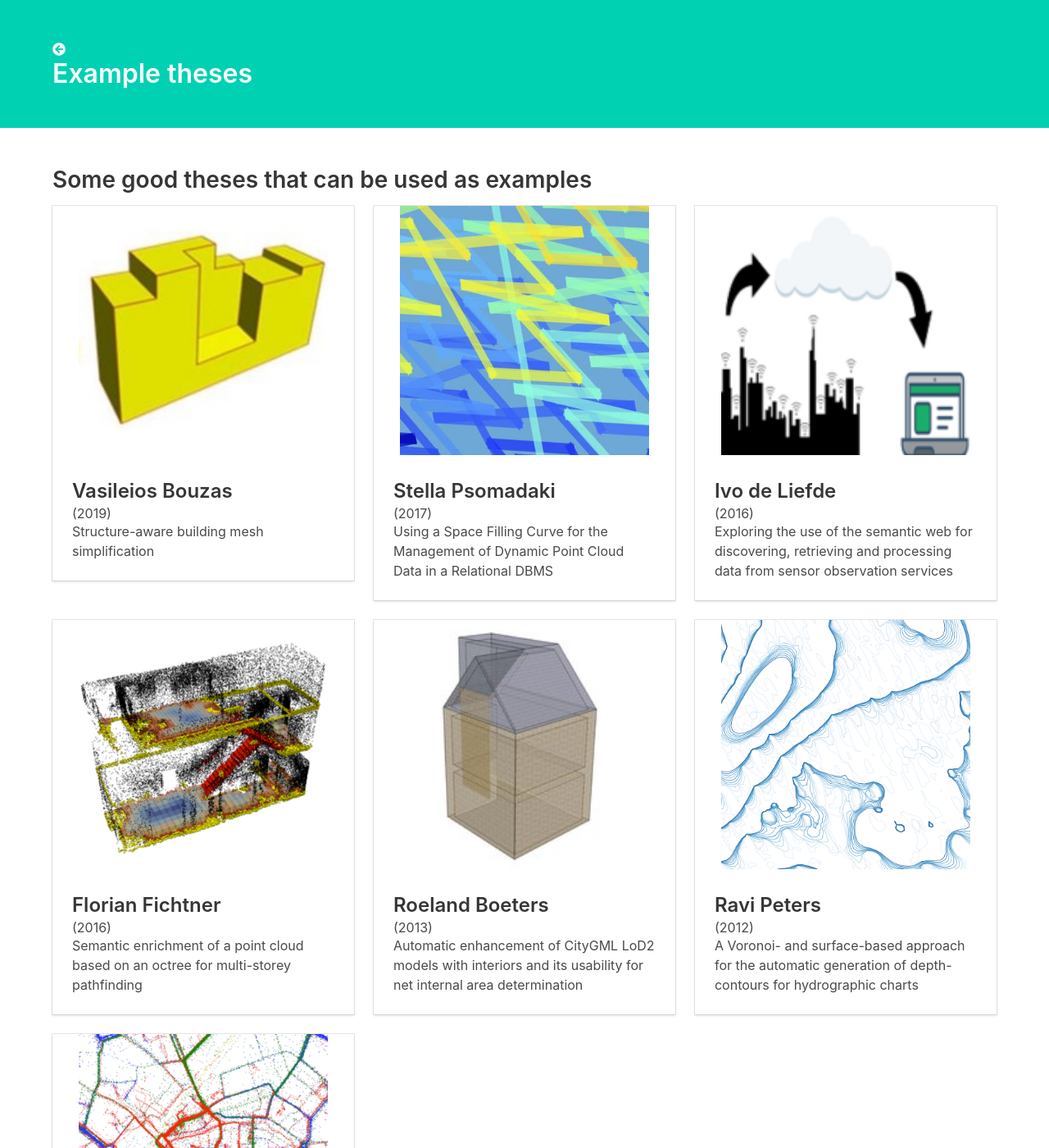
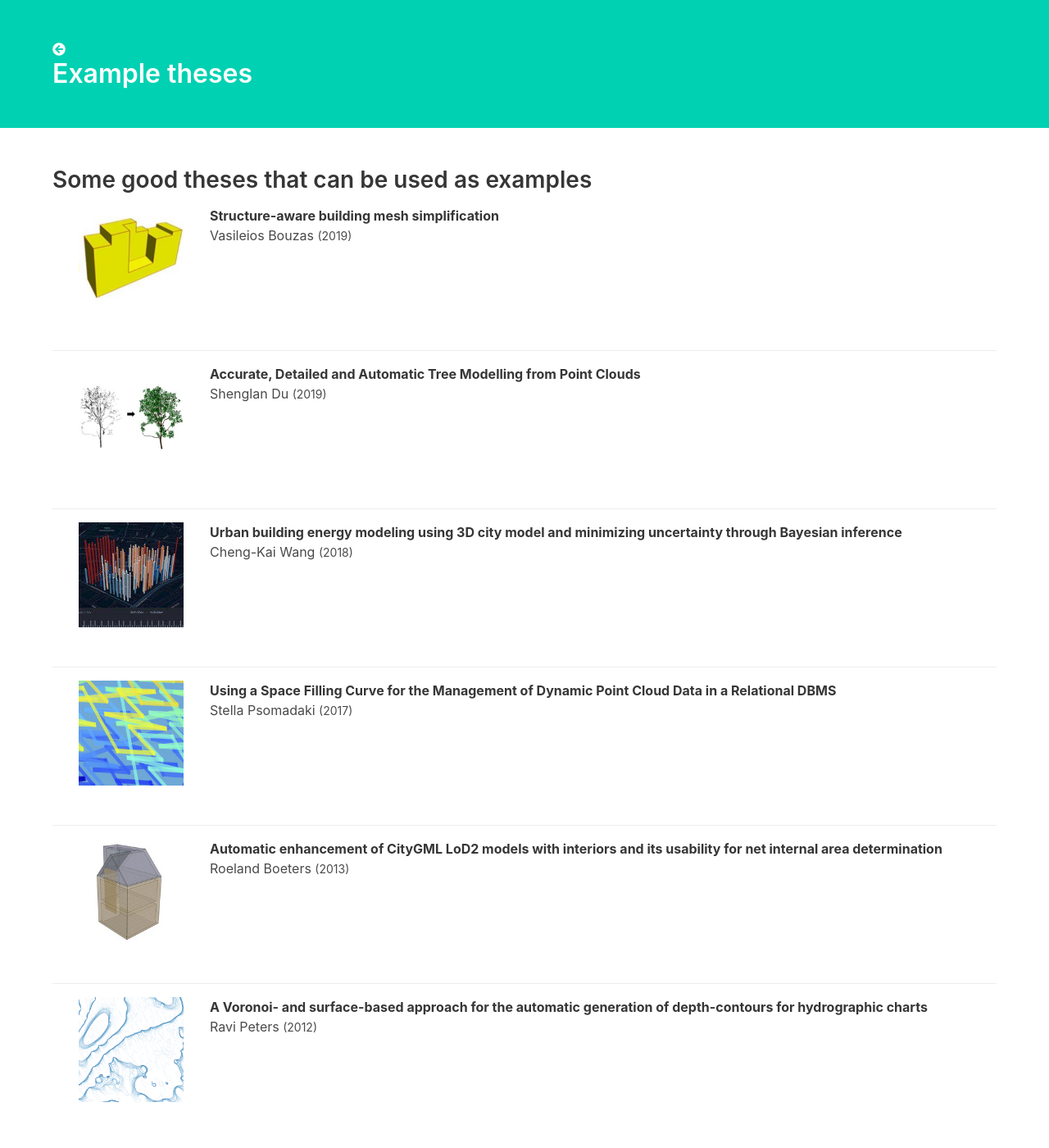
Before and after one commit to tudelft3d/geo2020, a Jekyll site: the page built from exampletheses/index.md, in a window 1280 px wide and 1400 px high. Shown: the whole window at 82% size. Built offline with Jekyll 4.4.1, drawn with Linux system fonts in a browser that asks for light colours; nearby versions of some CDN libraries; some of the changed text lies outside the part shown.

Commit message:
Update best theses

```diff
--- a/_data/mscbest.yml
+++ b/_data/mscbest.yml
@@ -1,3 +1,19 @@
+
+- surname: Wang
+  name: Cheng-Kai
+  title: Urban building energy modeling using 3D city model and minimizing uncertainty through Bayesian inference
+  image: wang.jpg
+  link: http://resolver.tudelft.nl/uuid:bc0d7164-be60-485a-ad7d-f7a049a3851d
+  year: 2018
+
+- surname: Du
+  name: Shenglan
+  title: Accurate, Detailed and Automatic Tree Modelling from Point Clouds
+  image: 2019_ShenglanDu.jpg
+  year: 2019
+  link: http://resolver.tudelft.nl/uuid:675ee438-3dc9-43c8-a7a7-f3b8807c583f
+  github: https://github.com/tudelft3d/adtree
+  paper: https://doi.org/10.3390/rs11182074
 
 - surname: Bouzas
   name: Vasileios
@@ -13,12 +29,12 @@
   image: stella.jpg
   year: 2017
 
-- surname: Fichtner
-  name: Florian
-  title: Semantic enrichment of a point cloud based on an octree for multi-storey pathfinding
-  link: http://resolver.tudelft.nl/uuid:b4c13508-dbcc-4a32-a7b7-9cb22230e0a7
-  image: florian.jpg
-  year: 2016
+# - surname: Fichtner
+#   name: Florian
+#   title: Semantic enrichment of a point cloud based on an octree for multi-storey pathfinding
+#   link: http://resolver.tudelft.nl/uuid:b4c13508-dbcc-4a32-a7b7-9cb22230e0a7
+#   image: florian.jpg
+#   year: 2016
 
 # - surname: Onrust
 #   name: Benny
@@ -27,12 +43,12 @@
 #   image: benny.png
 #   year: 2015
 
-- surname: de Liefde
-  name: Ivo
-  title: Exploring the use of the semantic web for discovering, retrieving and processing data from sensor observation services
-  link: http://resolver.tudelft.nl/uuid:44d66025-3e51-4d32-81aa-e093f0aca833
-  image: ivo.png
-  year: 2016
+# - surname: de Liefde
+#   name: Ivo
+#   title: Exploring the use of the semantic web for discovering, retrieving and processing data from sensor observation services
+#   link: http://resolver.tudelft.nl/uuid:44d66025-3e51-4d32-81aa-e093f0aca833
+#   image: ivo.png
+#   year: 2016
 
 - surname: Boeters
   name: Roeland
@@ -49,9 +65,9 @@
   image: ravi.png
   year: 2012
 
-- surname: Biljecki
-  name: Filip
-  title: Automatic segmentation and classification of movement trajectories for transportation modes
-  link: http://resolver.tudelft.nl/uuid:654587d2-6e93-4619-ab9a-29d95f843f35
-  image: filip.png
-  year: 2010
+# - surname: Biljecki
+#   name: Filip
+#   title: Automatic segmentation and classification of movement trajectories for transportation modes
+#   link: http://resolver.tudelft.nl/uuid:654587d2-6e93-4619-ab9a-29d95f843f35
+#   image: filip.png
+#   year: 2010
--- a/exampletheses/index.md
+++ b/exampletheses/index.md
@@ -4,38 +4,31 @@ title: Example theses
 permalink: /exampletheses/
 ---
 
-
-
 ## Some good theses that can be used as examples
 
 {% assign theses = site.data.mscbest | sort: 'year' | reverse %}
 
-<div class="columns is-multiline is-mobile">
-
 {% for i in theses %}
 
-  <div class="column is-one-third">
-    <div class="card">
-      <a href="{{ i.link }}">
-      <div class="card-image">
-        <figure class="image">
-          <img src="img/{{ i.image }}">
-        </figure>
-      </div>
-      </a>
-      <div class="card-content">
-          <div class="media-content">
-            <p class="title is-4">{{ i.name }} {{ i.surname }}</p>
-            <p class="subtitle is-6">({{ i.year }})</p>
-          </div>
-          <div class="content">
-            {{ i.title }}
-          </div>
-      </div>
+<article class="media">
+  <figure class="media-left">
+    <a href="{{ i.link }}"><p class="image is-128x128">
+      <img src="img/{{ i.image }}">
+    </p>
+  </a>
+  </figure>
+  <div class="media-content">
+    <div class="content">
+      <p>
+        <strong>{{ i.title }}</strong>
+        <br>
+        {{ i.name }} {{ i.surname }} <small>({{ i.year }})</small>
+      </p>
     </div>
   </div>
+</article>
+
 {% endfor %}
-</div>
 
 
 ## Recently completed theses
```
Also changed, not shown: dates/index.md (+1 -4 lines), exampletheses/img/2019_ShenglanDu.jpg (added), exampletheses/img/wang.jpg (added).
